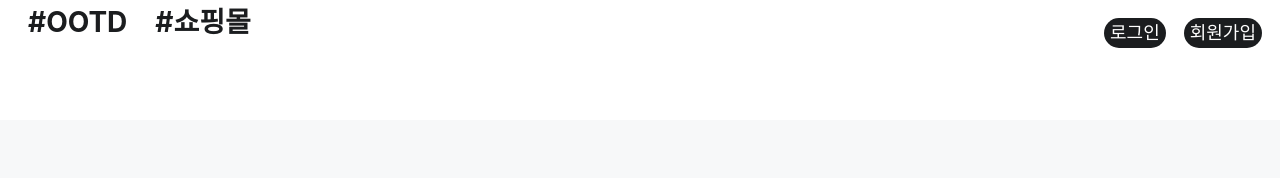
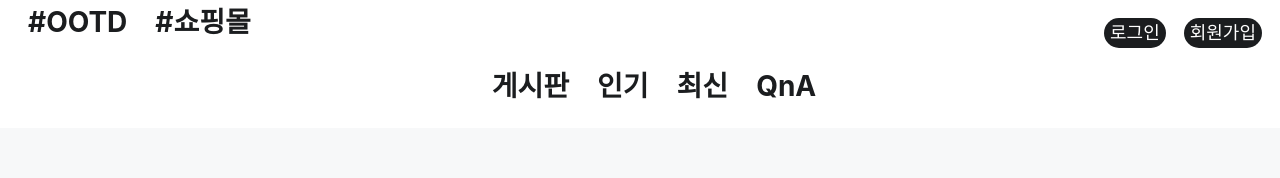
Before and after one commit to gktnwls1127/Projectshoppingmall, a React (Create React App) app in the folder client/: page /sns in a window 1280 px wide. Shown: the top 178 px of the page. Built offline with nearby package versions, Linux system fonts and the light colour scheme; no server answers.

Commit message:
nav-bar-update

```diff
--- a/client/src/components/App.js
+++ b/client/src/components/App.js
@@ -8,12 +8,14 @@ import NavBar from './views/NavBar/NavBar';
 import Sns_LandingPage from './views/SNS/Sns_LandingPage';
 import Sns_posts from './views/SNS/Sns_posts';
 import Auth from '../hoc/auth';
+import S_NavBar from '../components/views/NavBar/S_NavBar';
 
 function App() {
 	return (
 		<div>
 			<Router>
 				<NavBar />
+				<S_NavBar/>
 				<Switch>
 					<Route exact path="/" component={Auth(LandingPage, null)} />
 					<Route exact path="/login" component={Auth(LoginPage, false)} />
--- a/client/src/components/views/NavBar/NavBar.js
+++ b/client/src/components/views/NavBar/NavBar.js
@@ -8,6 +8,7 @@ import SNSBorder from './sections/SNS_Border';
 import LogoutHandler from './sections/LogoutHandler';
 import UpdateNav from './sections/UpdateNav';
 import './NavBar.scss';
+
 function NavBar(props) {
 	const userData = useSelector((state) => state.user.userData);
 
--- a/client/src/components/views/NavBar/NavBar.scss
+++ b/client/src/components/views/NavBar/NavBar.scss
@@ -1,4 +1,4 @@
 .nav_container {
-	height: 15vh;
+	height: 8vh;
 	background: #ffffff;
 }
--- /dev/null
+++ b/client/src/components/views/NavBar/S_NavBar.js
@@ -0,0 +1,47 @@
+
+import React from 'react';
+import { Link, withRouter } from 'react-router-dom';
+import { useSelector } from 'react-redux';
+import Sns_NavBar from './s_sections/SNS_NavBar'
+import Store_NavBar from './s_sections/Stroe_NavBar'
+import './S_NavBar.scss';
+
+
+function S_NavBar(props) {
+
+
+
+    const NavBarS = () => {
+        if (props.history.location.pathname.substring(0, 4) === '/sns') {
+            return <Sns_NavBar />;
+        } else {
+            return;
+        }
+    };
+
+    const NavBarSS = () => {
+        if (props.history.location.pathname.substring(0, 13) === '/shoppingmall') {
+            return <Store_NavBar />;
+        } else {
+            return;
+        }
+    };
+
+
+    return (
+
+        <div className="s_nav_container">
+            <div>
+
+            {NavBarS()}
+            </div>
+            <div>
+
+            {NavBarSS()}
+            </div>
+        </div>
+    )
+
+}
+
+export default withRouter(S_NavBar);
--- /dev/null
+++ b/client/src/components/views/NavBar/S_NavBar.scss
@@ -0,0 +1,6 @@
+.s_nav_container {
+	display: flex ;
+	justify-content : center;
+	height: 8vh;
+	background: white;
+}
--- /dev/null
+++ b/client/src/components/views/NavBar/s_sections/SNS_Narbar.scss
@@ -0,0 +1,10 @@
+.sns_navbar{
+    display: inline;
+
+    h1 {
+        color: #1b1d1f;
+		display : inline;
+	    margin-Left: 1em;
+		font-Weight: bold;
+    }
+}
--- /dev/null
+++ b/client/src/components/views/NavBar/s_sections/SNS_NavBar.js
@@ -0,0 +1,32 @@
+import React from 'react'
+import './SNS_Narbar.scss'
+import { Link } from 'react-router-dom';
+
+function SNS_NavBar() {
+    return (
+        <div className="sns_navbar">
+            <h1>
+                <Link to="/sns/BoardPage" style={{ color: 'inherit' }}>
+                    게시판
+					</Link>
+            </h1>
+            <h1>
+                <Link to="/sns/HotPage" style={{ color: 'inherit' }}>
+                    인기
+					</Link>
+            </h1>
+            <h1>
+                <Link to="/sns/NewPage" style={{ color: 'inherit' }}>
+                    최신
+					</Link>
+            </h1>
+            <h1>
+                <Link to="/sns/QnaPage" style={{ color: 'inherit' }}>
+                    QnA
+					</Link>
+            </h1>
+        </div>
+    );
+};
+
+export default SNS_NavBar
--- /dev/null
+++ b/client/src/components/views/NavBar/s_sections/Store_NavBar.scss
@@ -0,0 +1,10 @@
+.Store_navbar{
+    display: inline;
+
+    h1 {
+        color: #1b1d1f;
+		display : inline;
+	    margin-Left: 1em;
+		font-Weight: bold;
+    }
+}
--- /dev/null
+++ b/client/src/components/views/NavBar/s_sections/Stroe_NavBar.js
@@ -0,0 +1,34 @@
+import React from 'react'
+import './Store_NavBar.scss'
+import { Link } from 'react-router-dom';
+function Stroe_NavBar() {
+    return(
+
+        <div className="Store_navbar">
+        <h1 >
+            <Link to="/shoppingmall/home" style={{ color: 'inherit' }}>
+                홈
+					</Link>
+        </h1>
+        <h1>
+            <Link to="/shoppingmall/close" style={{ color: 'inherit' }}>
+                옷
+					</Link>
+        </h1>
+        <h1>
+            <Link to="/shoppingmall/life" style={{ color: 'inherit' }}>
+                라이프
+					</Link>
+        </h1>
+        <h1 >
+            <Link to="/shoppingmall/shoes" style={{ color: 'inherit' }}>
+                신발
+					</Link>
+        </h1>
+    </div>
+
+)
+
+}
+
+export default Stroe_NavBar
```
